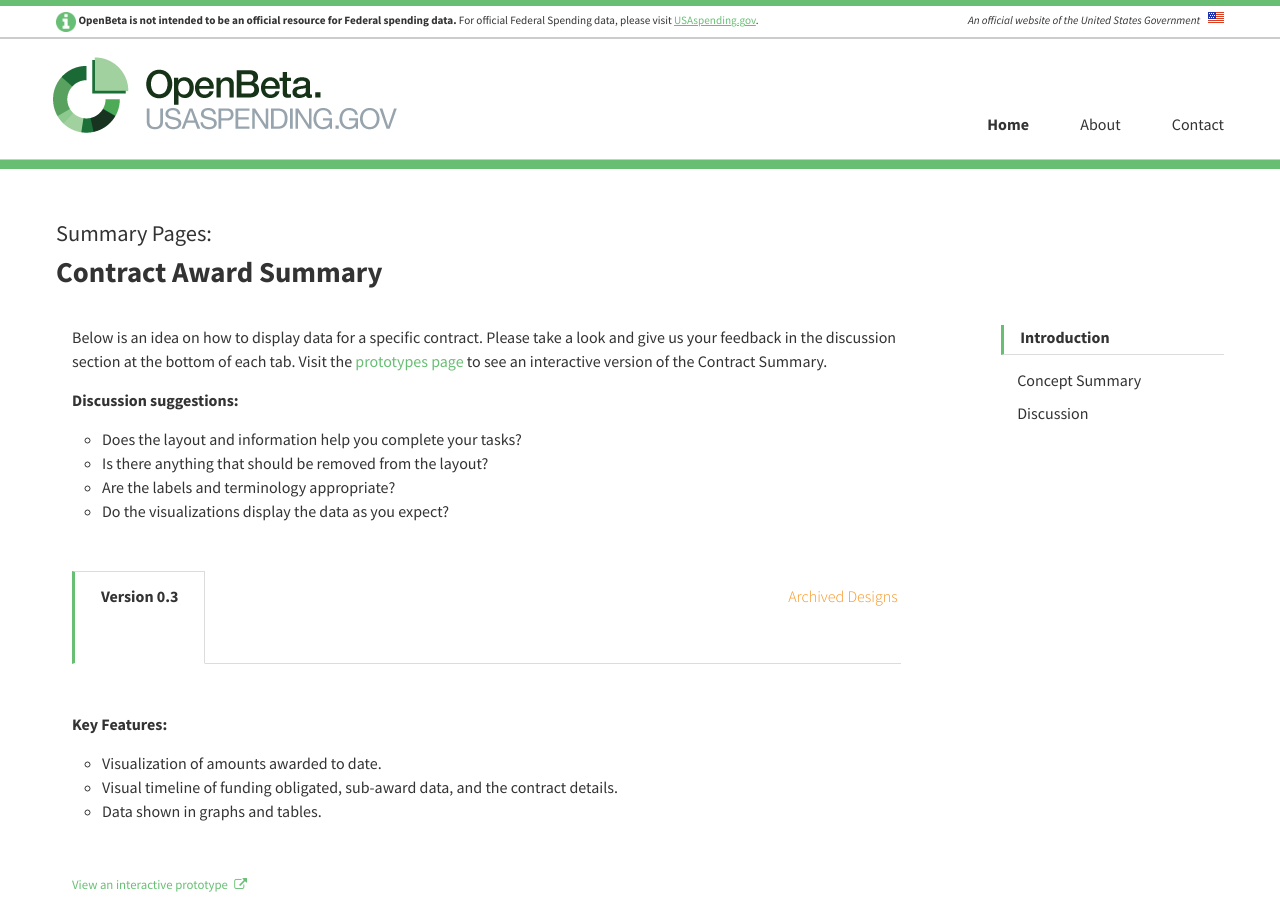
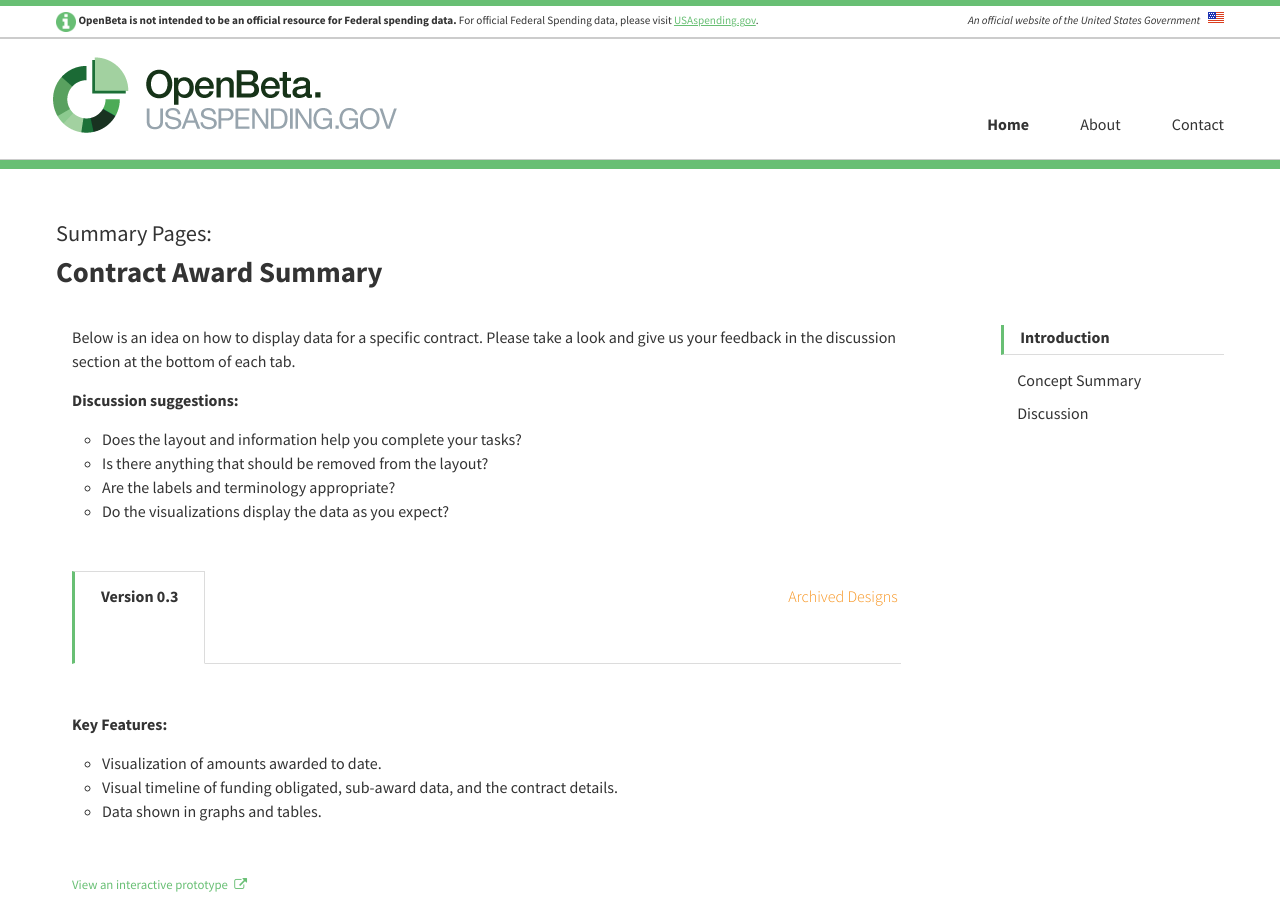
Before and after one commit to fedspendingtransparency/openbeta, a Jekyll site: the page built from _concepts/contract-summary.md, in a window 1280 px wide and 900 px high. Built offline with Jekyll 4.4.1, drawn with Linux system fonts in a browser that asks for light colours; nearby versions of some CDN libraries; library files that are not in the unit come from our copies; comment, search, counter and statistics services are not loaded.

Commit message:
Updated contract-summary

```diff
--- a/_concepts/contract-summary.md
+++ b/_concepts/contract-summary.md
@@ -11,7 +11,7 @@ category: "Summary Pages:"
 headline: Contract Award Summary
 
 copy:
-  - text: Below is an idea on how to display data for a specific contract. Please take a look and give us your feedback in the discussion section at the bottom of each tab. Visit the <a class="usa-cta" href="../alpha">prototypes page</a> to see an interactive version of the Contract Summary.
+  - text: Below is an idea on how to display data for a specific contract. Please take a look and give us your feedback in the discussion section at the bottom of each tab.
 
 discussion_title: "Discussion suggestions:"
 
```
